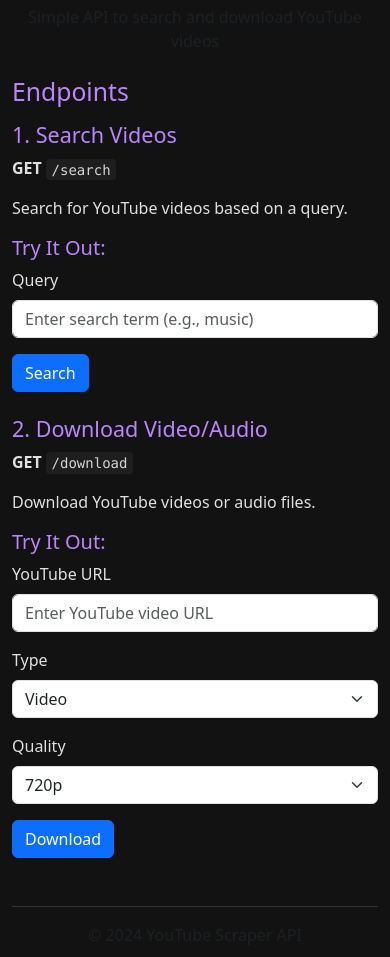
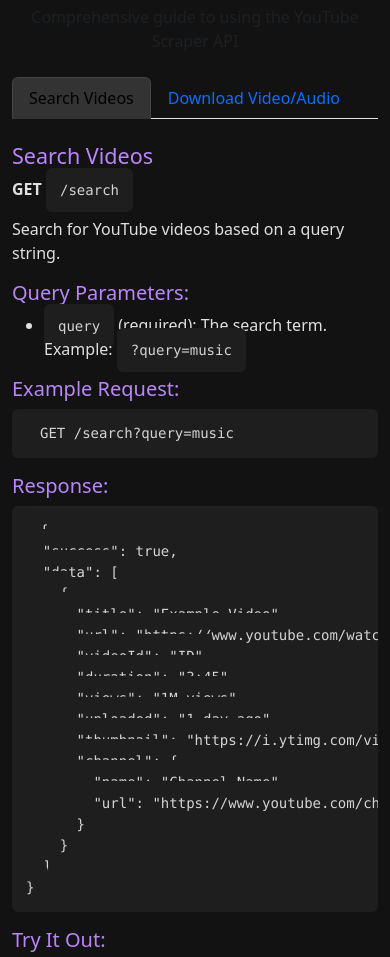
Before and after one commit to chimedevz/yt-tools, a website: page index.html in a window 390 px wide. Shown: the part 118-1075 px from the top of the page. Drawn offline with nearby package versions, Linux system fonts and the light colour scheme.

Commit message:
Update index.html

```diff
--- a/index.html
+++ b/index.html
@@ -16,30 +16,15 @@
     h1, h2, h4, h5 {
       color: #bb86fc;
     }
-    code {
+    .nav-tabs .nav-link.active {
+      background-color: #333;
+      border-color: #444 #444 #333;
+    }
+    code, pre {
       background-color: #1e1e1e;
       color: #d4d4d4;
-      padding: 0.2em 0.4em;
-      border-radius: 4px;
-    }
-    pre {
-      background-color: #1e1e1e;
-      color: #d4d4d4;
+      border-radius: 6px;
       padding: 1em;
-      border-radius: 6px;
-      overflow-x: auto;
-    }
-    footer {
-      border-top: 1px solid #333;
-      padding-top: 1em;
-      margin-top: 2em;
-    }
-    a {
-      color: #bb86fc;
-      text-decoration: none;
-    }
-    a:hover {
-      text-decoration: underline;
     }
     .response-box {
       background-color: #1e1e1e;
@@ -49,21 +34,61 @@
       margin-top: 1em;
       overflow-x: auto;
     }
+    footer {
+      border-top: 1px solid #333;
+      margin-top: 2em;
+      padding-top: 1em;
+      text-align: center;
+    }
   </style>
 </head>
 <body>
   <div class="container mt-5">
     <h1 class="text-center">YouTube Scraper API Documentation</h1>
-    <p class="text-muted text-center">Simple API to search and download YouTube videos</p>
+    <p class="text-muted text-center">Comprehensive guide to using the YouTube Scraper API</p>
 
-    <div class="mt-4">
-      <h2>Endpoints</h2>
+    <!-- Navigation Tabs -->
+    <ul class="nav nav-tabs mt-4" id="apiTabs" role="tablist">
+      <li class="nav-item">
+        <button class="nav-link active" id="search-tab" data-bs-toggle="tab" data-bs-target="#search" type="button" role="tab" aria-controls="search" aria-selected="true">Search Videos</button>
+      </li>
+      <li class="nav-item">
+        <button class="nav-link" id="download-tab" data-bs-toggle="tab" data-bs-target="#download" type="button" role="tab" aria-controls="download" aria-selected="false">Download Video/Audio</button>
+      </li>
+    </ul>
 
-      <!-- Search Endpoint -->
-      <div class="mt-3">
-        <h4>1. Search Videos</h4>
+    <div class="tab-content mt-4" id="apiTabsContent">
+      <!-- Search Videos Tab -->
+      <div class="tab-pane fade show active" id="search" role="tabpanel" aria-labelledby="search-tab">
+        <h4>Search Videos</h4>
         <p><strong>GET</strong> <code>/search</code></p>
-        <p>Search for YouTube videos based on a query.</p>
+        <p>Search for YouTube videos based on a query string.</p>
+        <h5>Query Parameters:</h5>
+        <ul>
+          <li><code>query</code> (required): The search term. Example: <code>?query=music</code></li>
+        </ul>
+        <h5>Example Request:</h5>
+        <pre><code>GET /search?query=music</code></pre>
+        <h5>Response:</h5>
+        <pre><code>{
+  "success": true,
+  "data": [
+    {
+      "title": "Example Video",
+      "url": "https://www.youtube.com/watch?v=ID",
+      "videoId": "ID",
+      "duration": "3:45",
+      "views": "1M views",
+      "uploaded": "1 day ago",
+      "thumbnail": "https://i.ytimg.com/vi/ID/hqdefault.jpg",
+      "channel": {
+        "name": "Channel Name",
+        "url": "https://www.youtube.com/channel/ID"
+      }
+    }
+  ]
+}</code></pre>
+
         <h5>Try It Out:</h5>
         <form id="searchForm">
           <div class="mb-3">
@@ -75,11 +100,32 @@
         <div id="searchResponse" class="response-box d-none"></div>
       </div>
 
-      <!-- Download Endpoint -->
-      <div class="mt-4">
-        <h4>2. Download Video/Audio</h4>
+      <!-- Download Video/Audio Tab -->
+      <div class="tab-pane fade" id="download" role="tabpanel" aria-labelledby="download-tab">
+        <h4>Download Video/Audio</h4>
         <p><strong>GET</strong> <code>/download</code></p>
         <p>Download YouTube videos or audio files.</p>
+        <h5>Query Parameters:</h5>
+        <ul>
+          <li><code>url</code> (required): The YouTube video URL. Example: <code>?url=https://youtube.com/watch?v=ID</code></li>
+          <li><code>type</code> (optional): The type of content to download (<code>audio</code> or <code>video</code>). Default: <code>video</code></li>
+          <li><code>quality</code> (optional): The quality of the video (<code>144p</code>, <code>240p</code>, etc.). Default: <code>720p</code></li>
+        </ul>
+        <h5>Example Request:</h5>
+        <pre><code>GET /download?url=https://youtube.com/watch?v=ID&type=video&quality=720p</code></pre>
+        <h5>Response:</h5>
+        <pre><code>{
+  "success": true,
+  "data": {
+    "title": "Example Video",
+    "duration": "3:45",
+    "thumbnail": "https://i.ytimg.com/vi/ID/hqdefault.jpg",
+    "downloadUrl": "https://download-link",
+    "quality": "720p",
+    "type": "video"
+  }
+}</code></pre>
+
         <h5>Try It Out:</h5>
         <form id="downloadForm">
           <div class="mb-3">
@@ -109,13 +155,14 @@
       </div>
     </div>
 
-    <footer class="mt-5">
-      <p class="text-center text-muted">© 2024 YouTube Scraper API</p>
+    <footer>
+      <p class="text-muted">© 2024 YouTube Scraper API</p>
     </footer>
   </div>
 
+  <script src="https://cdn.jsdelivr.net/npm/bootstrap@5.3.0-alpha3/dist/js/bootstrap.bundle.min.js"></script>
   <script>
-    const baseUrl = 'https://example.com/api'; // Replace with your API base URL
+    const baseUrl = 'https://cryptzx.us.kg'; // Replace with your API base URL
 
     // Handle search form submission
     document.getElementById('searchForm').addEventListener('submit', async (e) => {
@@ -156,4 +203,4 @@
     });
   </script>
 </body>
-</html>
+  </html>
```
